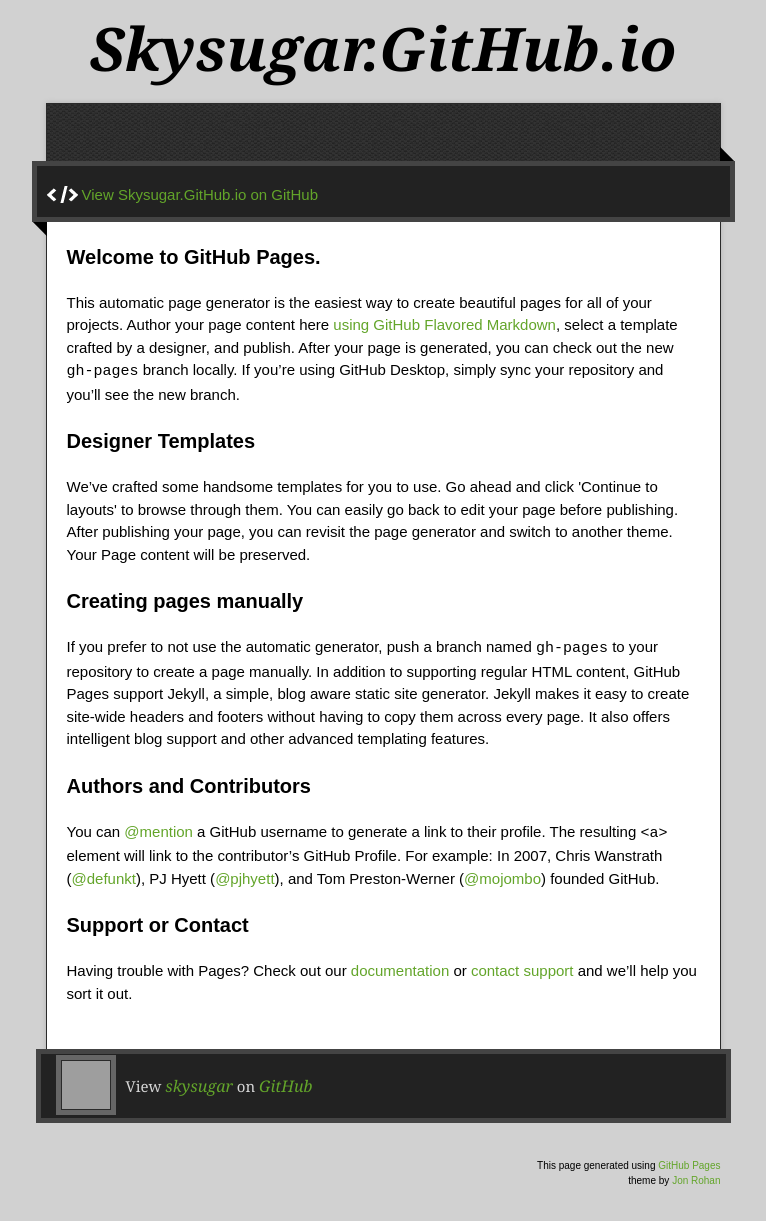
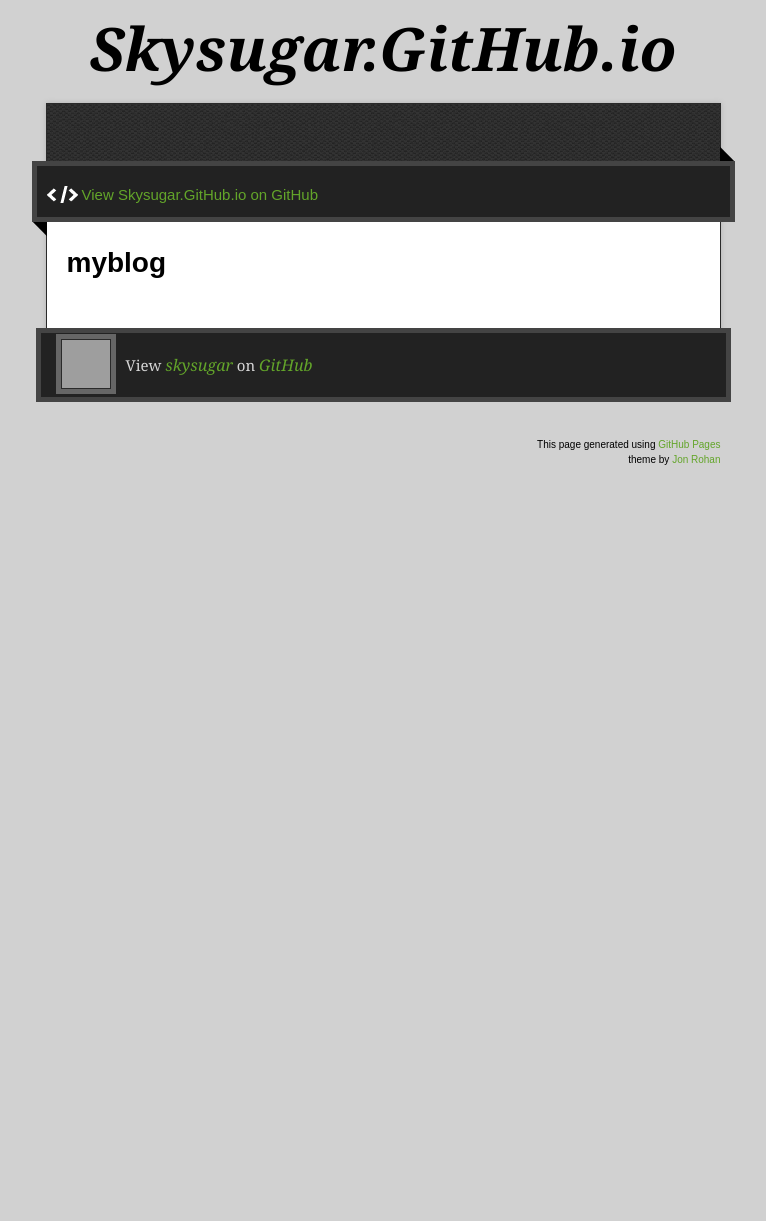
Before and after one commit to skysugar/myblog, a plain HTML site: page index.html in a window 1280 px wide. Shown: the part 27-1248 px from the top of the page, without its empty margins (257-1023 px from the left). After the commit the page ends 800 px from the top, so only its background shows below. Drawn offline with nearby package versions, Linux system fonts and the light colour scheme; grey boxes are pictures that could not be loaded.

Commit message:
Replace master branch with page content via GitHub

```diff
--- a/index.html
+++ b/index.html
@@ -34,30 +34,8 @@
         <span class="blc"></span><span class="trc"></span>
         </div>
         <article class="markdown-body">
-          <h3>
-<a id="welcome-to-github-pages" class="anchor" href="#welcome-to-github-pages" aria-hidden="true"><span class="octicon octicon-link"></span></a>Welcome to GitHub Pages.</h3>
-
-<p>This automatic page generator is the easiest way to create beautiful pages for all of your projects. Author your page content here <a href="https://guides.github.com/features/mastering-markdown/">using GitHub Flavored Markdown</a>, select a template crafted by a designer, and publish. After your page is generated, you can check out the new <code>gh-pages</code> branch locally. If you’re using GitHub Desktop, simply sync your repository and you’ll see the new branch.</p>
-
-<h3>
-<a id="designer-templates" class="anchor" href="#designer-templates" aria-hidden="true"><span class="octicon octicon-link"></span></a>Designer Templates</h3>
-
-<p>We’ve crafted some handsome templates for you to use. Go ahead and click 'Continue to layouts' to browse through them. You can easily go back to edit your page before publishing. After publishing your page, you can revisit the page generator and switch to another theme. Your Page content will be preserved.</p>
-
-<h3>
-<a id="creating-pages-manually" class="anchor" href="#creating-pages-manually" aria-hidden="true"><span class="octicon octicon-link"></span></a>Creating pages manually</h3>
-
-<p>If you prefer to not use the automatic generator, push a branch named <code>gh-pages</code> to your repository to create a page manually. In addition to supporting regular HTML content, GitHub Pages support Jekyll, a simple, blog aware static site generator. Jekyll makes it easy to create site-wide headers and footers without having to copy them across every page. It also offers intelligent blog support and other advanced templating features.</p>
-
-<h3>
-<a id="authors-and-contributors" class="anchor" href="#authors-and-contributors" aria-hidden="true"><span class="octicon octicon-link"></span></a>Authors and Contributors</h3>
-
-<p>You can <a href="https://github.com/blog/821" class="user-mention">@mention</a> a GitHub username to generate a link to their profile. The resulting <code>&lt;a&gt;</code> element will link to the contributor’s GitHub Profile. For example: In 2007, Chris Wanstrath (<a href="https://github.com/defunkt" class="user-mention">@defunkt</a>), PJ Hyett (<a href="https://github.com/pjhyett" class="user-mention">@pjhyett</a>), and Tom Preston-Werner (<a href="https://github.com/mojombo" class="user-mention">@mojombo</a>) founded GitHub.</p>
-
-<h3>
-<a id="support-or-contact" class="anchor" href="#support-or-contact" aria-hidden="true"><span class="octicon octicon-link"></span></a>Support or Contact</h3>
-
-<p>Having trouble with Pages? Check out our <a href="https://help.github.com/pages">documentation</a> or <a href="https://github.com/contact">contact support</a> and we’ll help you sort it out.</p>
+          <h1>
+<a id="myblog" class="anchor" href="#myblog" aria-hidden="true"><span class="octicon octicon-link"></span></a>myblog</h1>
         </article>
       </div>
     </div>
```
Also changed, not shown: params.json (+1 -1 lines).
